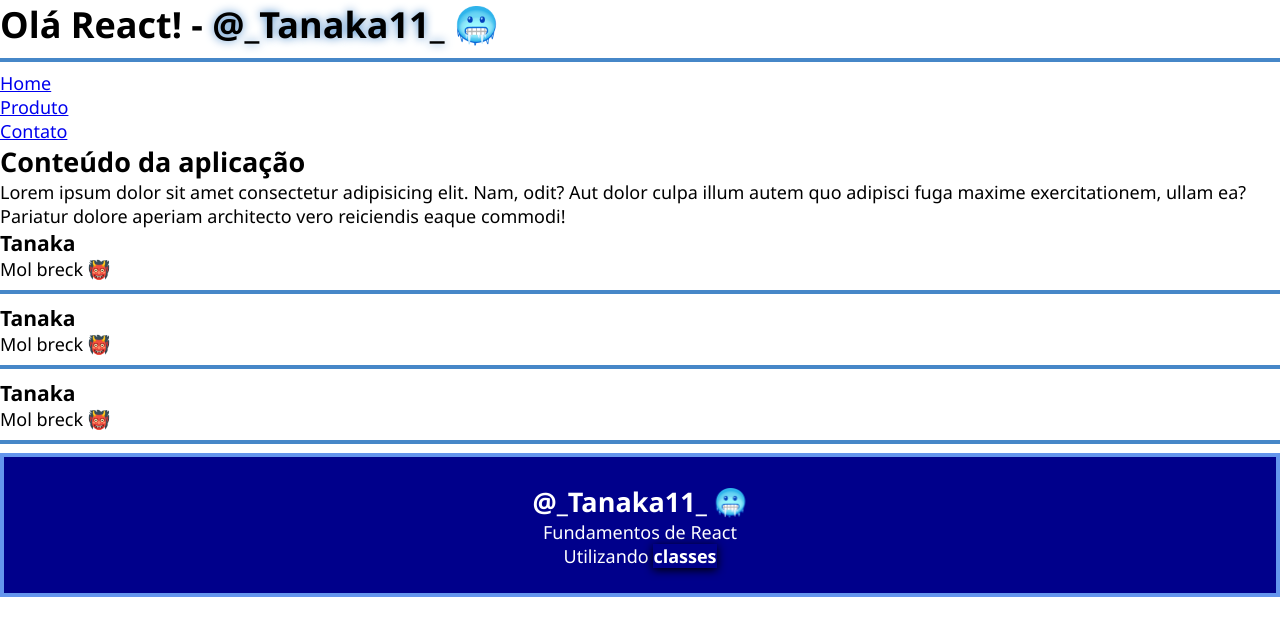
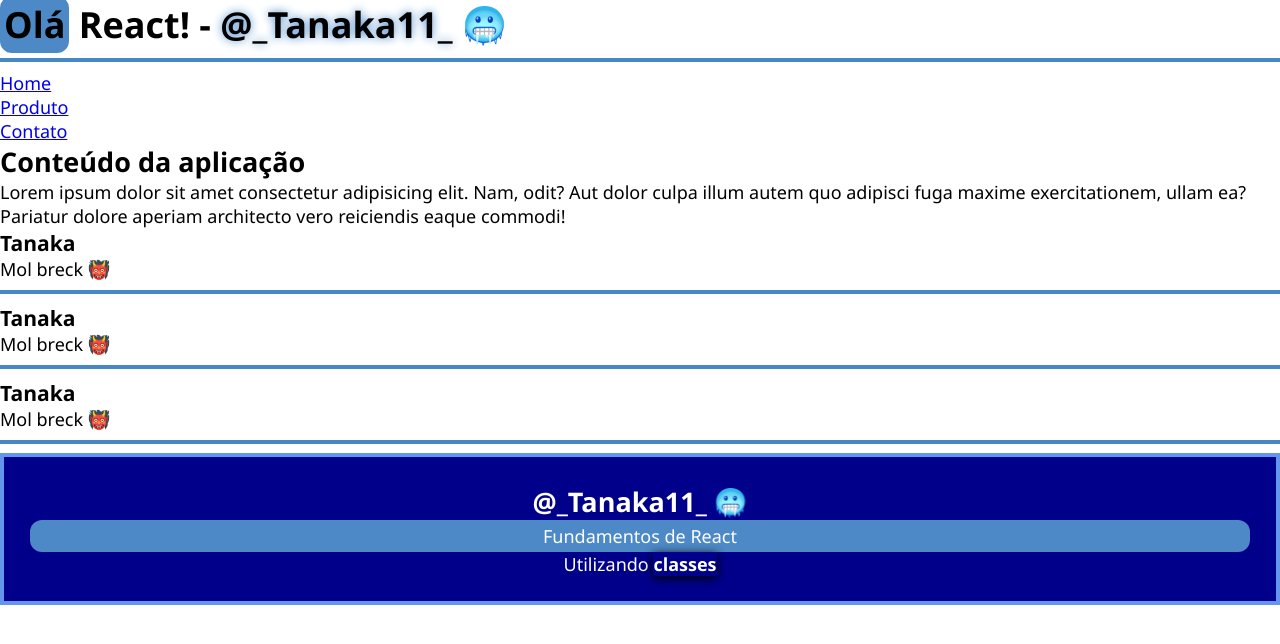
Before and after one commit to tanaka-11/react-fundamentos, a React (Vite) app: page / in a window 1280 px wide. Shown: the top 644 px of the page. Built offline with nearby package versions, Linux system fonts and the light colour scheme.

Commit message:
Ainda sobre css module (Nome Composto)

```diff
--- a/src/components/Cabecalho.jsx
+++ b/src/components/Cabecalho.jsx
@@ -9,7 +9,8 @@
   return (
     <header>
       <h1>
-        Olá React! - <span className={estilos.sombra}>@_Tanaka11_</span> 🥶
+        <span className="destaque-texto">Olá</span> React! -{" "}
+        <span className={estilos.sombra}>@_Tanaka11_</span> 🥶
       </h1>
       <hr />
       {/* Importando o componente Menu dentro do componente Cabeçalho*/}
--- a/src/components/Cabecalho.module.css
+++ b/src/components/Cabecalho.module.css
@@ -10,3 +10,8 @@
   border: none;
   background-color: #4687c8;
 }
+
+.destaque-texto {
+  text-shadow: 0 0 6px #3c5873;
+  text-transform: uppercase;
+}
--- a/src/components/Rodape.jsx
+++ b/src/components/Rodape.jsx
@@ -16,7 +16,7 @@
        1º par de chaves representa que é um elemento JS e o 2º é do objeto para a tratativa de CSS inline
       */}
         <h2 style={{ textAlign: "center" }}>@_Tanaka11_ 🥶</h2>
-        <p>Fundamentos de React</p>
+        <p className="destaque-texto">Fundamentos de React</p>
 
         {/* Utilizando classes CSS in JS atraves da palavra-chave 'className' */}
         <p>
--- a/src/index.css
+++ b/src/index.css
@@ -31,3 +31,9 @@
 .sombra {
   box-shadow: black 0 2px 10px;
 }
+
+.destaque-texto {
+  background-color: #4d89c6;
+  padding: 4px;
+  border-radius: 12px;
+}
```
